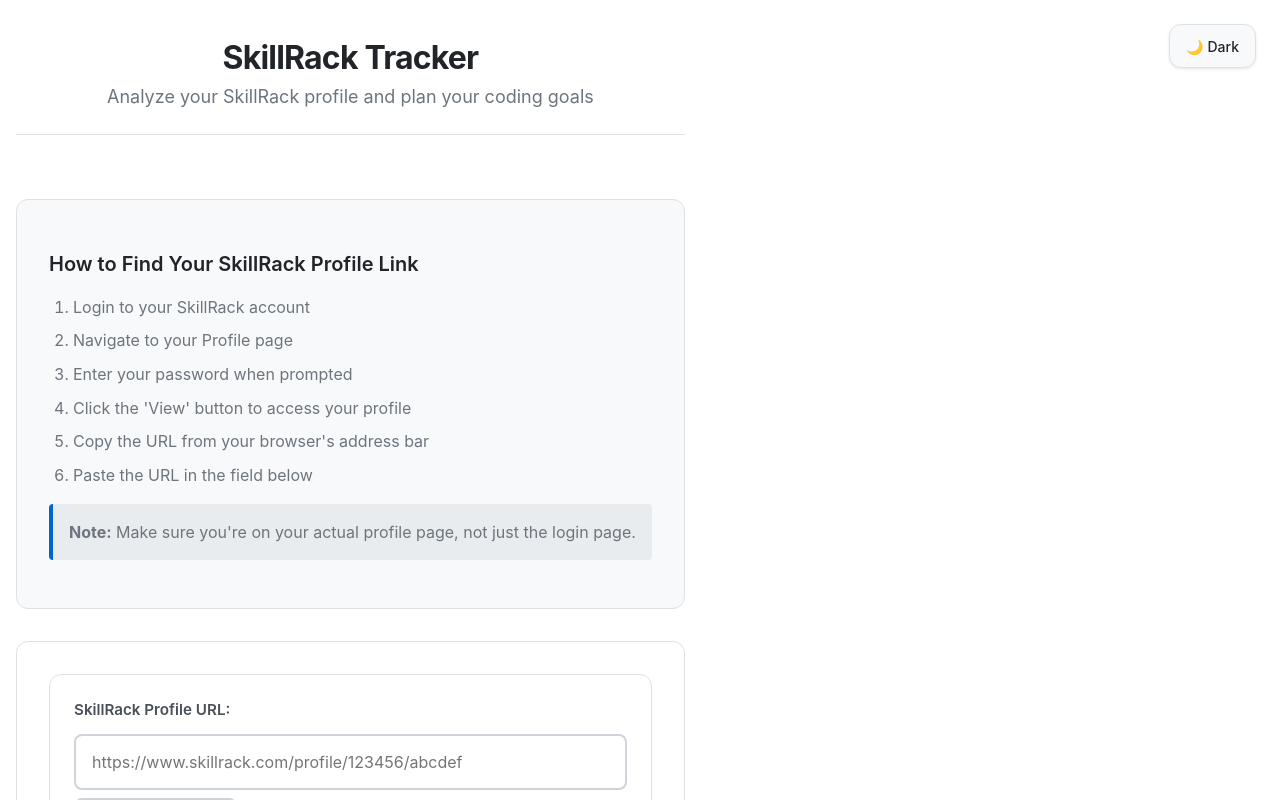
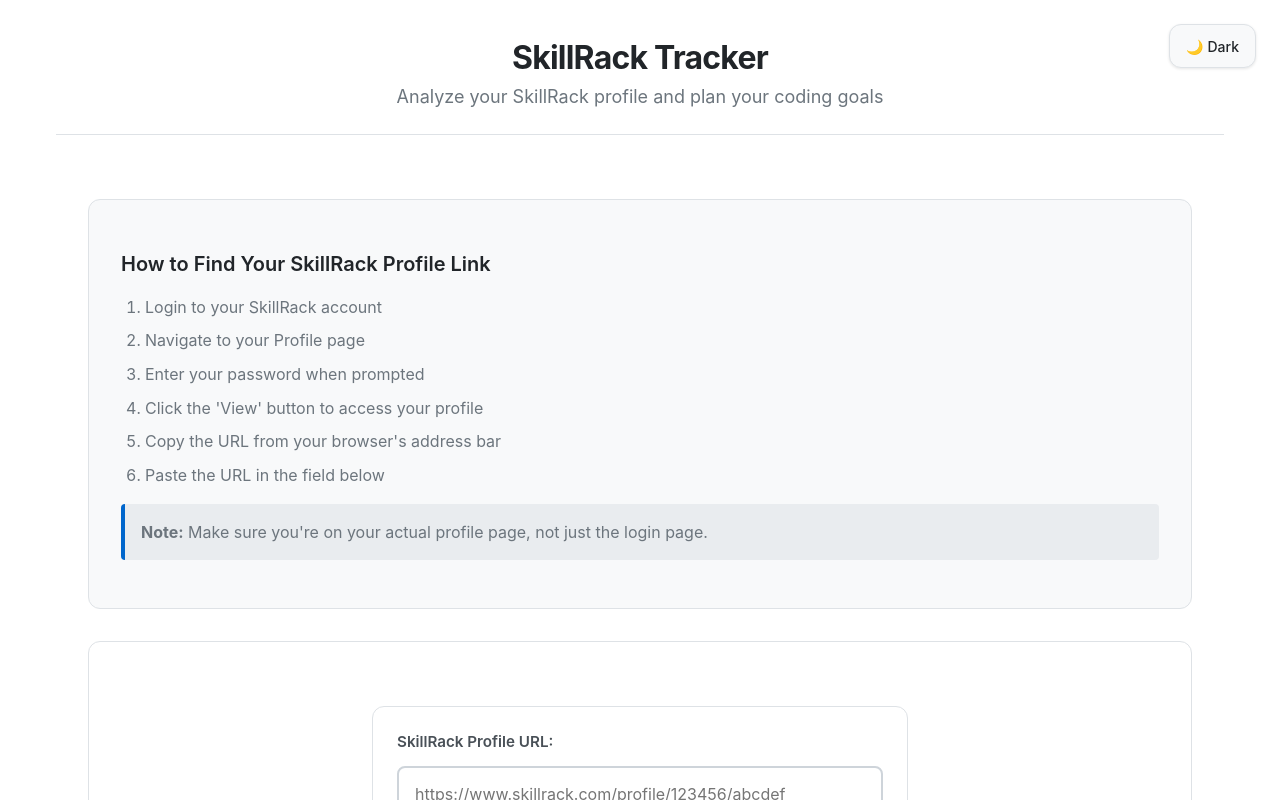
Before and after one commit to Sudharshan2026/skillracktracker2.o, a React (Vite) app: page / in a window 1280 px wide. Shown: the top 800 px of the page. Built offline with nearby package versions, Linux system fonts and the light colour scheme.

Commit message:
fixed the alginment problem and completed

```diff
--- a/src/App.css
+++ b/src/App.css
@@ -91,8 +91,12 @@
 /* Main App Layout */
 .app {
   min-height: 100vh;
+  display: flex;
+  flex-direction: column;
+  max-width: 1200px;
+  margin: 0 auto;
+  padding: var(--space-md);
   background-color: var(--bg-primary);
-  padding: var(--space-md);
 }
 
 /* Theme Toggle Button */
@@ -126,7 +130,7 @@
 .app-header {
   text-align: center;
   margin-bottom: var(--space-xl);
-  padding: var(--space-lg) var(--space-md);
+  padding: var(--space-lg) 0;
   border-bottom: 1px solid var(--border-light);
 }
 
--- a/src/components/HomePage.css
+++ b/src/components/HomePage.css
@@ -1,12 +1,17 @@
 /* HomePage component styles - Minimalist Design */
 .home-page {
-  max-width: 800px;
-  margin: 0 auto;
-  padding: 0;
+  min-height: 100vh;
+  display: flex;
+  flex-direction: column;
+  background: var(--bg-primary);
 }
 
 .home-main {
-  padding: var(--space-xl) 0;
+  flex: 1;
+  max-width: 1200px;
+  margin: 0 auto;
+  padding: var(--space-xl);
+  width: 100%;
 }
 
 /* Instructions Section */
--- a/src/components/ProfileInput.css
+++ b/src/components/ProfileInput.css
@@ -1,6 +1,8 @@
 /* ProfileInput Component Styles - Minimalist Design */
 .profile-input {
-  width: 100%;
+  max-width: 600px;
+  margin: 0 auto;
+  padding: var(--space-xl);
 }
 
 /* Instructions Section */
--- a/src/components/ProfileInput.tsx
+++ b/src/components/ProfileInput.tsx
@@ -76,6 +76,8 @@
 
   return (
     <div className="profile-input">
+      {/* Step-by-step instructions - Requirements 7.1, 7.2, 7.3 */}
+
       {/* URL input form - Requirements 4.1, 7.4 */}
       <form onSubmit={handleSubmit} className="url-form">
         <div className="input-group">
--- a/src/index.css
+++ b/src/index.css
@@ -24,8 +24,8 @@
 
 body {
   margin: 0;
-  display: flex;
-  place-items: center;
+  /* display: flex;
+  place-items: center; */
   min-width: 320px;
   min-height: 100vh;
   /* Enhanced mobile optimization */
```
Also changed, not shown: 1 other file (tests, documents, lock files or other folders).
